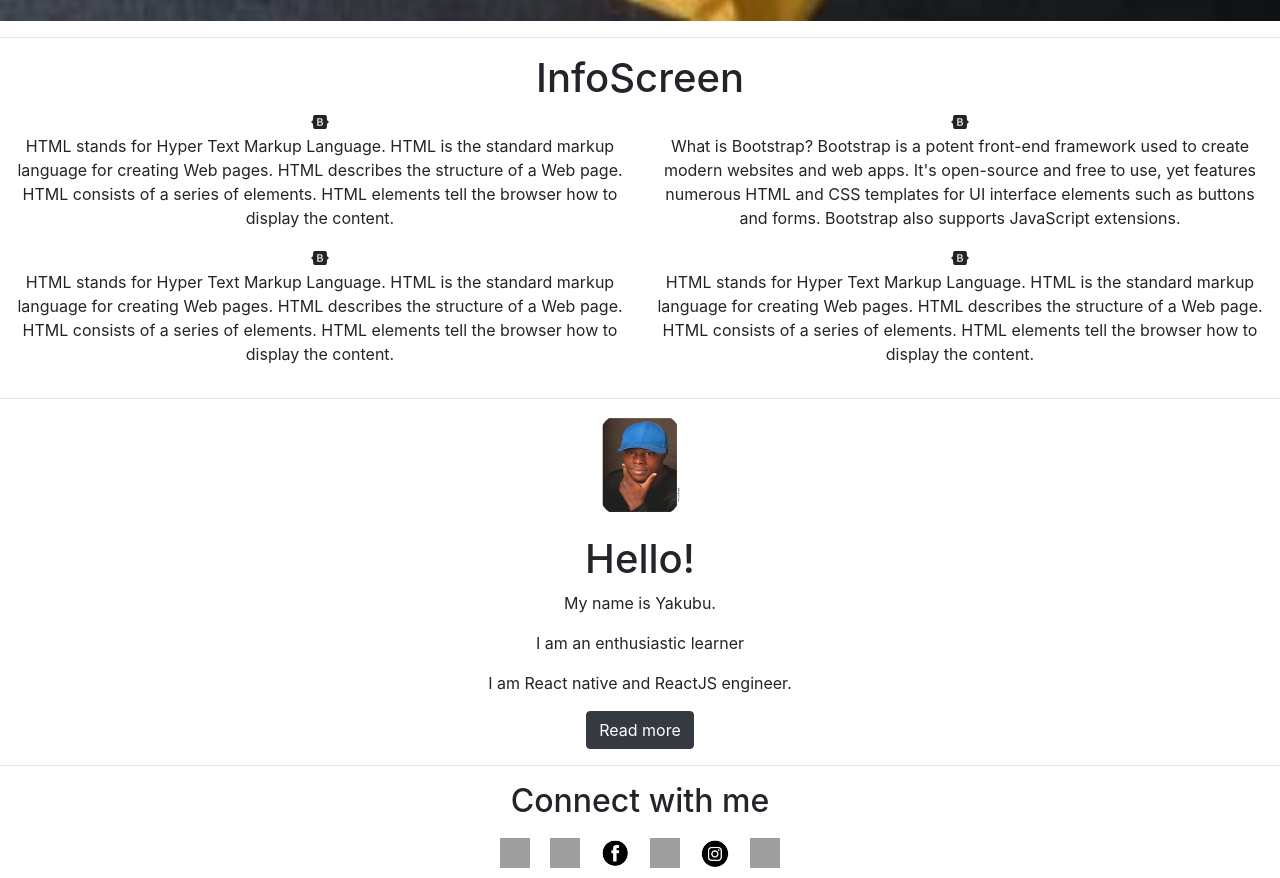
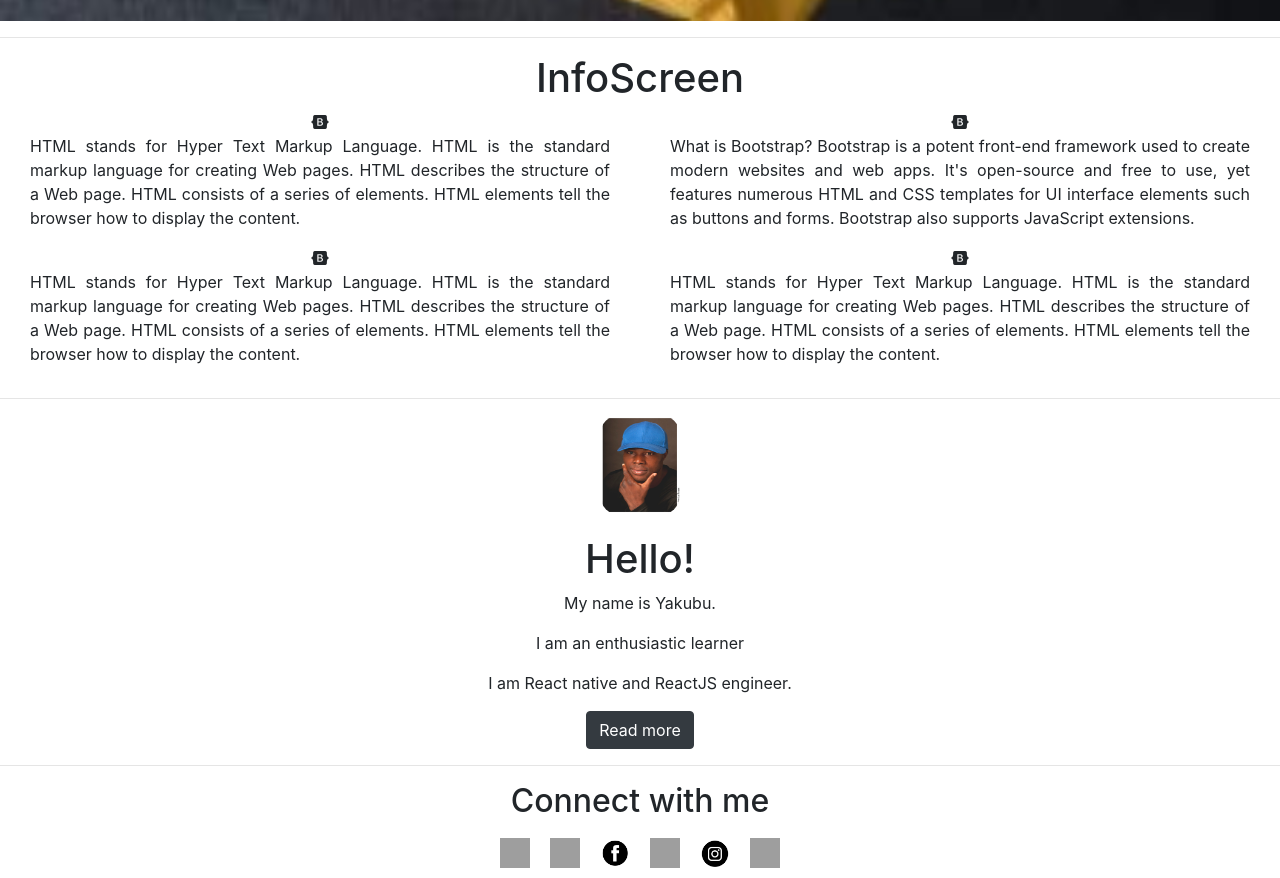
Before and after one commit to YakubuAmidu/Intelligentcoding, a React (Create React App) app: page / in a window 1280 px wide. Shown: the part 1368-2246 px from the top of the page. Built offline with nearby package versions, Linux system fonts and the light colour scheme; grey boxes are pictures that could not be loaded; a web font is replaced by a local one.

Commit message:
Commiting changes

```diff
--- a/src/components/App.css
+++ b/src/components/App.css
@@ -126,3 +126,13 @@
 .InfoScreen-section {
   text-align: center;
 }
+
+.Info-icons {
+  text-align: center;
+  padding-left: 15px;
+  padding-right: 15px;
+}
+
+.Info-paragraph {
+  text-align: justify;
+}
--- a/src/screens/InfoScreen.js
+++ b/src/screens/InfoScreen.js
@@ -9,7 +9,7 @@ const InfoScreen = () => {
         <Col sm={6}>
           <div className="Info-icons">
             <i className="Icons" class="fab fa-bootstrap"></i>
-            <p>
+            <p className="Info-paragraph">
               HTML stands for Hyper Text Markup Language. HTML is the standard
               markup language for creating Web pages. HTML describes the
               structure of a Web page. HTML consists of a series of elements.
@@ -20,7 +20,7 @@ const InfoScreen = () => {
         <Col sm={6}>
           <div className="Info-icons">
             <i className="Icons" class="fab fa-bootstrap"></i>
-            <p>
+            <p className="Info-paragraph">
               What is Bootstrap? Bootstrap is a potent front-end framework used
               to create modern websites and web apps. It's open-source and free
               to use, yet features numerous HTML and CSS templates for UI
@@ -32,7 +32,7 @@ const InfoScreen = () => {
         <Col sm={6}>
           <div className="Info-icons">
             <i className="Icons" class="fab fa-bootstrap"></i>
-            <p>
+            <p className="Info-paragraph">
               HTML stands for Hyper Text Markup Language. HTML is the standard
               markup language for creating Web pages. HTML describes the
               structure of a Web page. HTML consists of a series of elements.
@@ -43,7 +43,7 @@ const InfoScreen = () => {
         <Col sm={6}>
           <div className="Info-icons">
             <i className="Icons" class="fab fa-bootstrap"></i>
-            <p>
+            <p className="Info-paragraph">
               HTML stands for Hyper Text Markup Language. HTML is the standard
               markup language for creating Web pages. HTML describes the
               structure of a Web page. HTML consists of a series of elements.
```
